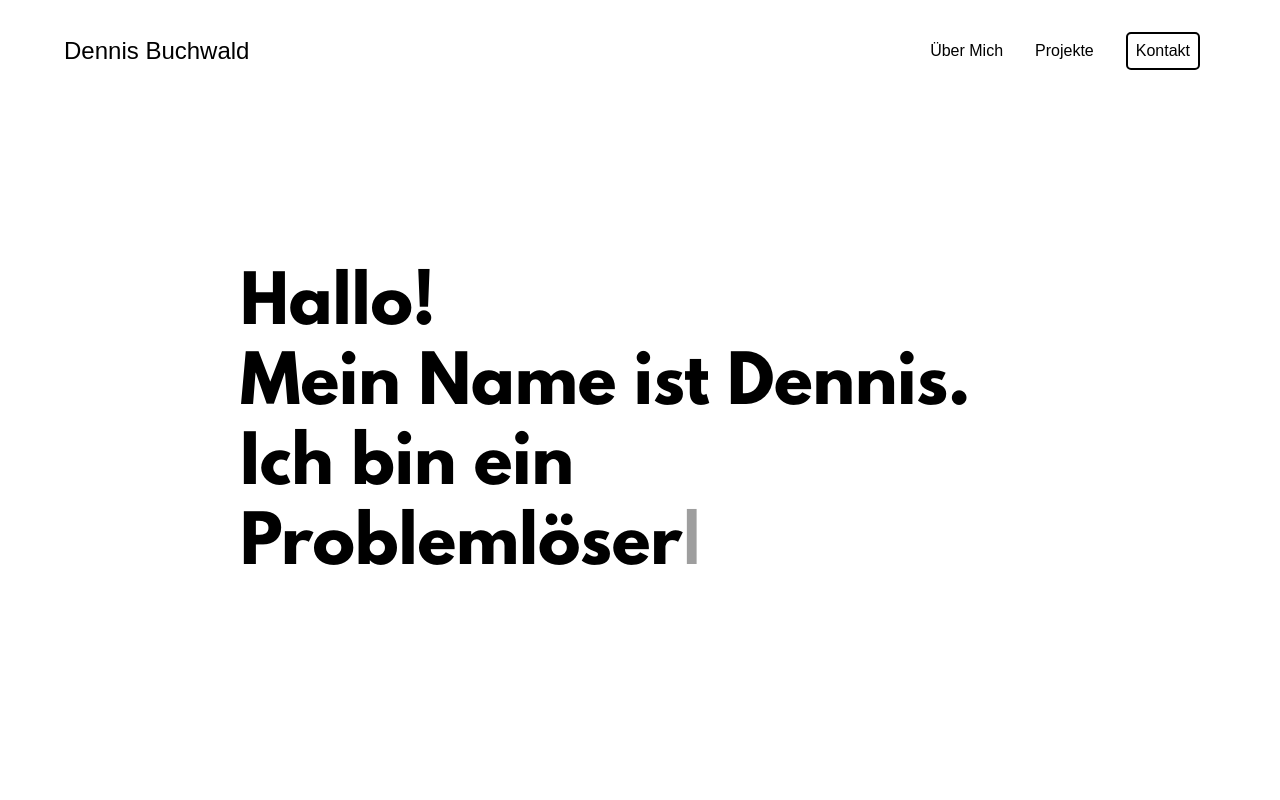
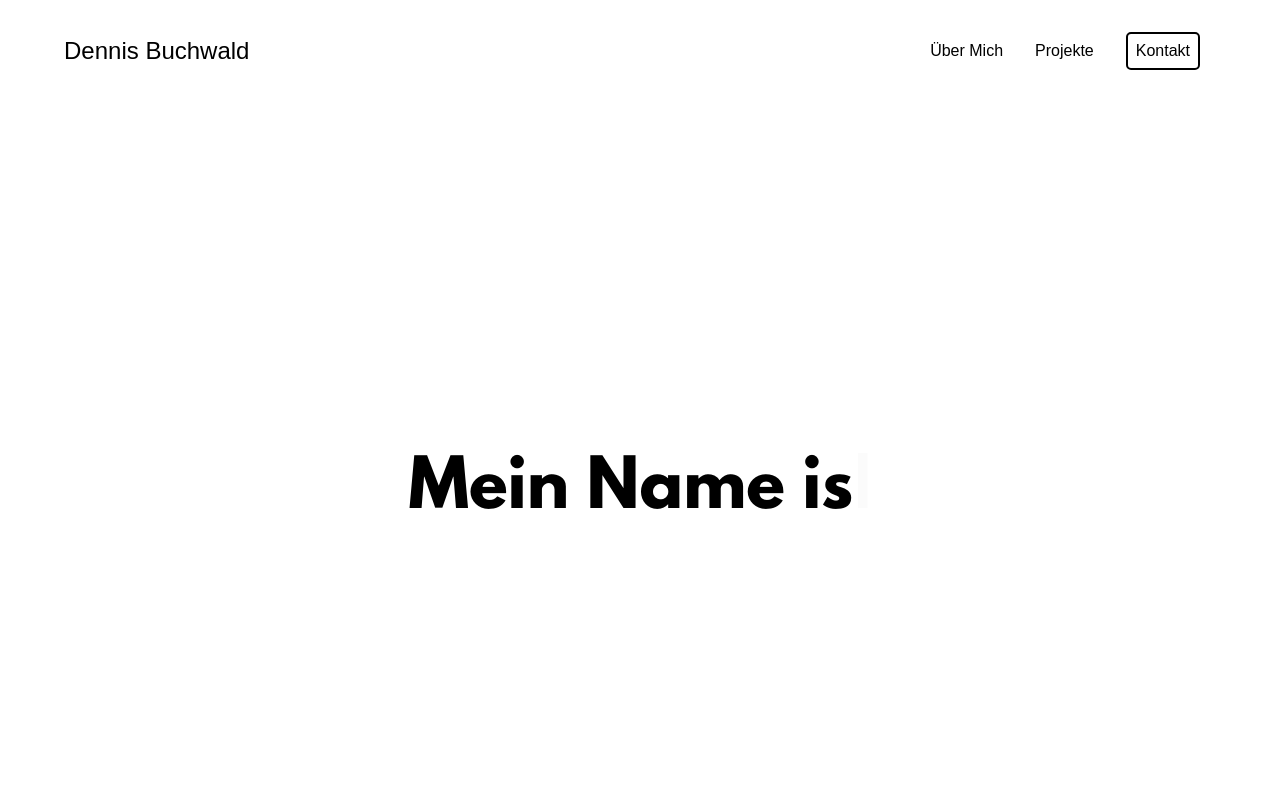
Before and after one commit to dennisbuchwald/dennisbuchwald-de, a Next.js app: page / in a window 1280 px wide. Shown: the top 800 px of the page. Built offline with nearby package versions, Linux system fonts and the light colour scheme; no server answers.

Commit message:
add new projct

```diff
--- a/src/pages/projekte.js
+++ b/src/pages/projekte.js
@@ -30,6 +30,15 @@ const projects = [
     githubLink: "https://github.com/dennisbuchwald/dennisbuchwald-de",
     demoLink: "https://www.dennisbuchwald.de",
     iphoneMockup: "/mockup-portfolio-website.png",
+  },
+  {
+    title: "Wetter App",
+    description:
+      "Eine demonstrative App, bei der ich mit einer API arbeite und verschiedenste Werte davon verwende.",
+    tags: ["Next.js", "React", "OpenWeatherMap API", "Tailwind CSS"],
+    githubLink: "https://github.com/dennisbuchwald/nextjs-wheaterapp",
+    demoLink: "https://wetter.dennisbuchwald.de",
+    iphoneMockup: "/mockup-wetter-app.png",
   },
   {
     title: "Pomodoro App",
--- a/src/pages/start.js
+++ b/src/pages/start.js
@@ -17,11 +17,18 @@ const Start = () => {
                 typewriter
                   .typeString(typedStrings[0])
                   .pauseFor(2000)
-                  .deleteChars(10)
+                  .deleteChars(20)
                   .typeString(typedStrings[1])
                   .pauseFor(2000)
+                  .deleteChars(21)
+                  .typeString(typedStrings[2])
+                  .pauseFor(2000)
+                  .deleteChars(10)
+                  .typeString(typedStrings[3])
+                  .pauseFor(2000)
                   .deleteChars(13)
-                  .typeString(typedStrings[2])
+                  .typeString(typedStrings[4])
+
                   .start();
               }}
             />
@@ -39,11 +46,10 @@ const Container = styled.div`
 `;
 
 const ContainerTyperWriter = styled.div`
-  width: 100vh;
-  top: -4rem;
+  width: 100%;
   position: relative;
   display: flex;
-  align-items: center;
+  align-items: left;
   justify-content: left;
   text-align: left;
   @media screen and (max-width: 768px) {
@@ -53,7 +59,7 @@ const ContainerTyperWriter = styled.div`
     display: flex;
     justify-content: left;
     text-align: left;
-  }1
+  }
 `;
 
 const Title = styled.h1`
@@ -69,16 +75,16 @@ const TypedTitle = styled.span`
   margin-bottom: 1.5rem;
   left: 0;
   @media screen and (max-width: 768px) {
-    position: relative;
     font-size: 2rem;
     left: 0;
-    transform: none;
     text-align: left;
   }
 `;
 
 const typedStrings = [
-  "Hallo! <br />Mein Name ist Dennis.<br />Ich bin ein Freigeist.",
+  "Hallo!",
+  "Mein Name ist Dennis.",
+  "Ich bin ein Freigeist.",
   "Problemlöser.",
   "Webentwickler!",
 ];
```
Also changed, not shown: public/mockup-wetter-app.png (added).
